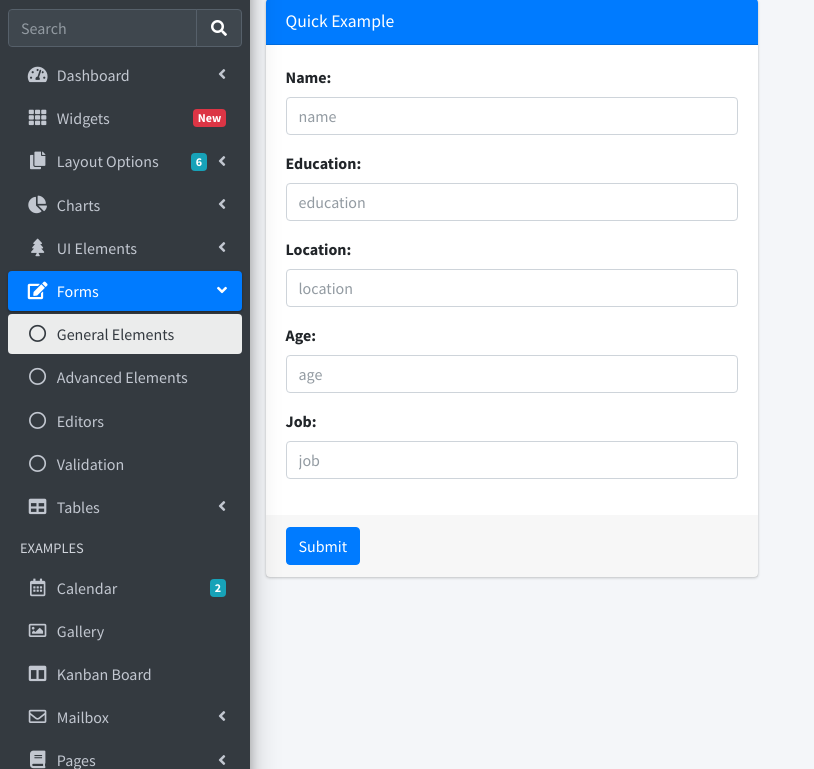
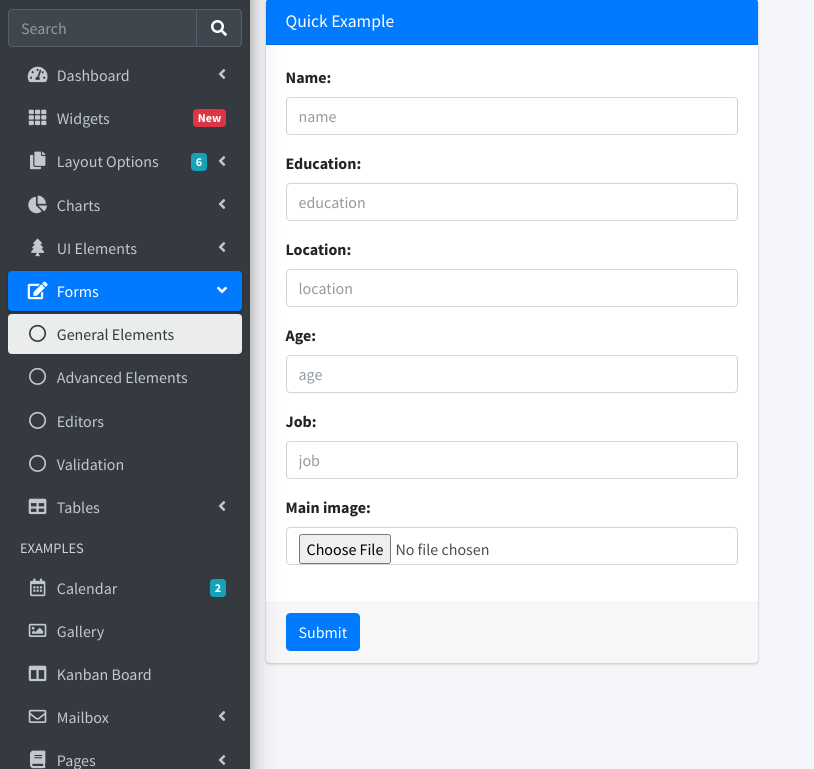
Before and after one commit to RysIbraimov/emp_prj, a Django app: page /create/ in a window 1280 px wide. Shown: the part 131-900 px from the top of the page, without its empty margins (0-814 px from the left). Run offline with Django 3.2, Linux system fonts and the light colour scheme; some libraries are stand-ins or nearby versions.

Commit message:
dont wprk image

```diff
--- a/account/forms.py
+++ b/account/forms.py
@@ -1,15 +1,17 @@
 from django import forms
 
 from .models import Employee
+
 
 class EmployeeForm(forms.ModelForm):
     class Meta:
         model = Employee
         fields = '__all__'
         widgets = {
-            'name': forms.TextInput(attrs={'class': 'form-control','placeholder': 'name'}),
+            'name': forms.TextInput(attrs={'class': 'form-control', 'placeholder': 'name'}),
             'education': forms.TextInput(attrs={'class': 'form-control', 'placeholder': 'education'}),
             'location': forms.TextInput(attrs={'class': 'form-control', 'placeholder': 'location'}),
             'age': forms.NumberInput(attrs={'class': 'form-control', 'placeholder': 'age'}),
             'job': forms.TextInput(attrs={'class': 'form-control', 'placeholder': 'job'}),
+            'main_image': forms.FileInput(attrs={'class': 'form-control', 'placeholder': 'Image'}),
         }
--- a/account/models.py
+++ b/account/models.py
@@ -1,4 +1,23 @@
 from django.db import models
+from PIL import Image
+from io import BytesIO
+from django.core.files import File
+
+# def compress_image(img, file_format='webp', new_width=None, new_height=None):
+#     image = Image.open(img.path)
+#     width, height = image.size
+#     if new_width and new_height:
+#         image = image.resize((new_width, new_height))
+#     elif new_width:
+#         new_height = int(new_width / width * height)
+#         image = image.resize((new_width, new_height))
+#     elif new_height:
+#         new_width = int(new_height / height * width)
+#         image = image.resize((new_width, new_height))
+#     image_io = BytesIO()
+#     image.save(image_io, format=file_format, optimize=True)
+#     new_image = File(image_io, name=f"{img.name.split('.')[0]}.{file_format}")
+#     return new_image
 
 class Employee(models.Model):
     name = models.CharField(max_length=30)
@@ -6,6 +25,13 @@ class Employee(models.Model):
     location = models.CharField(max_length=100)
     age = models.IntegerField()
     job = models.CharField(max_length=300)
+    main_image = models.ImageField(upload_to='images', null=True, blank=True)
+
+    # def save(self, *args, **kwargs):
+    #     image = Image.open(self.main_image)
+    #     new_size = image.resize(100,100)
+    #     self.main_image = new_size
+    #     super().save(*args, **kwargs)
 
     def __str__(self):
         return self.user.username
--- a/account/templates/employee_create.html
+++ b/account/templates/employee_create.html
@@ -1,24 +1,8 @@
-<!--<!DOCTYPE html>-->
-<!--<html lang="en">-->
-<!--<head>-->
-<!--    <meta charset="UTF-8">-->
-<!--    <title>Title</title>-->
-<!--</head>-->
-<!--<body>-->
-<!--<form method="POST">-->
-<!--   {% csrf_token %}-->
-<!--    <table>-->
-<!--    {{ form.as_table }}-->
-<!--        </table>-->
-<!--    <input type="submit" value="Save"/>-->
-
-<!--</form>-->
-<!--</body>-->
-<!--</html>-->
 <!DOCTYPE html>
 <html lang="en">
 <head>
     {% load static %}
+
   <meta charset="utf-8">
   <meta name="viewport" content="width=device-width, initial-scale=1">
   <title>AdminLTE 3 | General Form Elements</title>
@@ -81,7 +65,7 @@
           <a href="#" class="dropdown-item">
             <!-- Message Start -->
             <div class="media">
-              <img src="../../dist/img/user1-128x128.jpg" alt="User Avatar" class="img-size-50 mr-3 img-circle">
+              <img src="{% static 'dist/img/user1-128x128.jpg' %}" alt="User Avatar" class="img-size-50 mr-3 img-circle">
               <div class="media-body">
                 <h3 class="dropdown-item-title">
                   Brad Diesel
@@ -183,7 +167,7 @@
       <!-- Sidebar user (optional) -->
       <div class="user-panel mt-3 pb-3 mb-3 d-flex">
         <div class="image">
-          <img src="../../dist/img/user2-160x160.jpg" class="img-circle elevation-2" alt="User Image">
+          <img src="{% static 'dist/img/user2-160x160.jpg' %}" class="img-circle elevation-2" alt="User Image%">
         </div>
         <div class="info">
           <a href="#" class="d-block">Alexander Pierce</a>
@@ -877,7 +861,7 @@
               </div>
               <!-- /.card-header -->
               <!-- form start -->
-               <form method="POST">
+               <form method="post" enctype="multipart/form-data">
                  <div class="card-body">
                    <div class="form-group">
                      {% csrf_token %}
@@ -888,8 +872,8 @@
                  <div class="card-footer">
                   <button type="submit" class="btn btn-primary">Submit</button>
                 </div>
+               </form>
 
-               </form>
             </div>
           </div>
         </div>
--- a/account/views.py
+++ b/account/views.py
@@ -1,3 +1,5 @@
+import os
+
 from django.shortcuts import render
 from django.views import View
 from django.views.generic import ListView, CreateView,DetailView
@@ -36,6 +38,7 @@ class EmployeeCreateView(View):
         }
         return render(request, self.template_name, context)
 
+
 class EmployeeList(ListView):
     model = Employee
     form_class = EmployeeForm
--- a/employee_prj/settings.py
+++ b/employee_prj/settings.py
@@ -53,6 +53,10 @@ TEMPLATES = [
                 'django.contrib.auth.context_processors.auth',
                 'django.contrib.messages.context_processors.messages',
             ],
+            # 'libraries': {
+            #     'media': 'account.templatetags.media',
+            #
+            # }
         },
     },
 ]
@@ -112,6 +116,8 @@ STATIC_URL = '/static/'
 STATICFILES_DIRS = [
     BASE_DIR / 'static'
 ]
+MEDIA_URL = 'media/'
+MEDIA_ROOT = os.path.join(BASE_DIR, 'media')
 
 # MEDIA_URL = 'media/'
 # MEDIA_ROOT = os.path.join(BASE_DIR, 'media')
--- a/employee_prj/urls.py
+++ b/employee_prj/urls.py
@@ -1,6 +1,7 @@
 from django.contrib import admin
 from django.urls import path
-
+from django.conf import settings
+from django.conf.urls.static import static
 
 from account import views
 
@@ -12,4 +13,4 @@ urlpatterns = [
     # path('create/', views.create_user,name='employee_create' ),
     path('list/<int:pk>/', views.EmployeeDetail.as_view(), name='employee_detail'),
 
-]
+] + static(settings.MEDIA_URL, document_root=settings.MEDIA_ROOT)
```
Also changed, not shown: account/migrations/0001_initial.py, account/migrations/0002_alter_employee_main_image.py (added), db.sqlite3.
